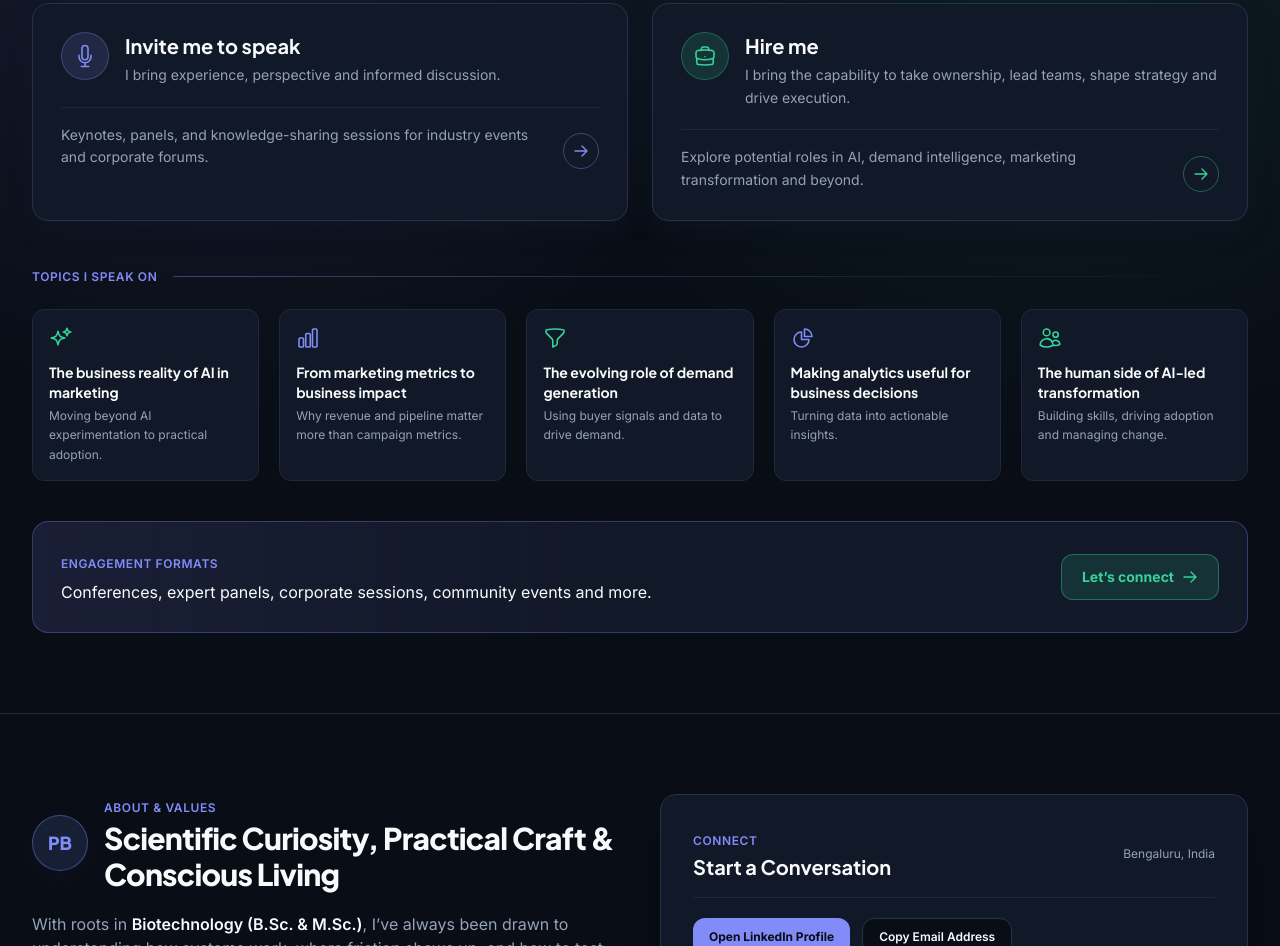
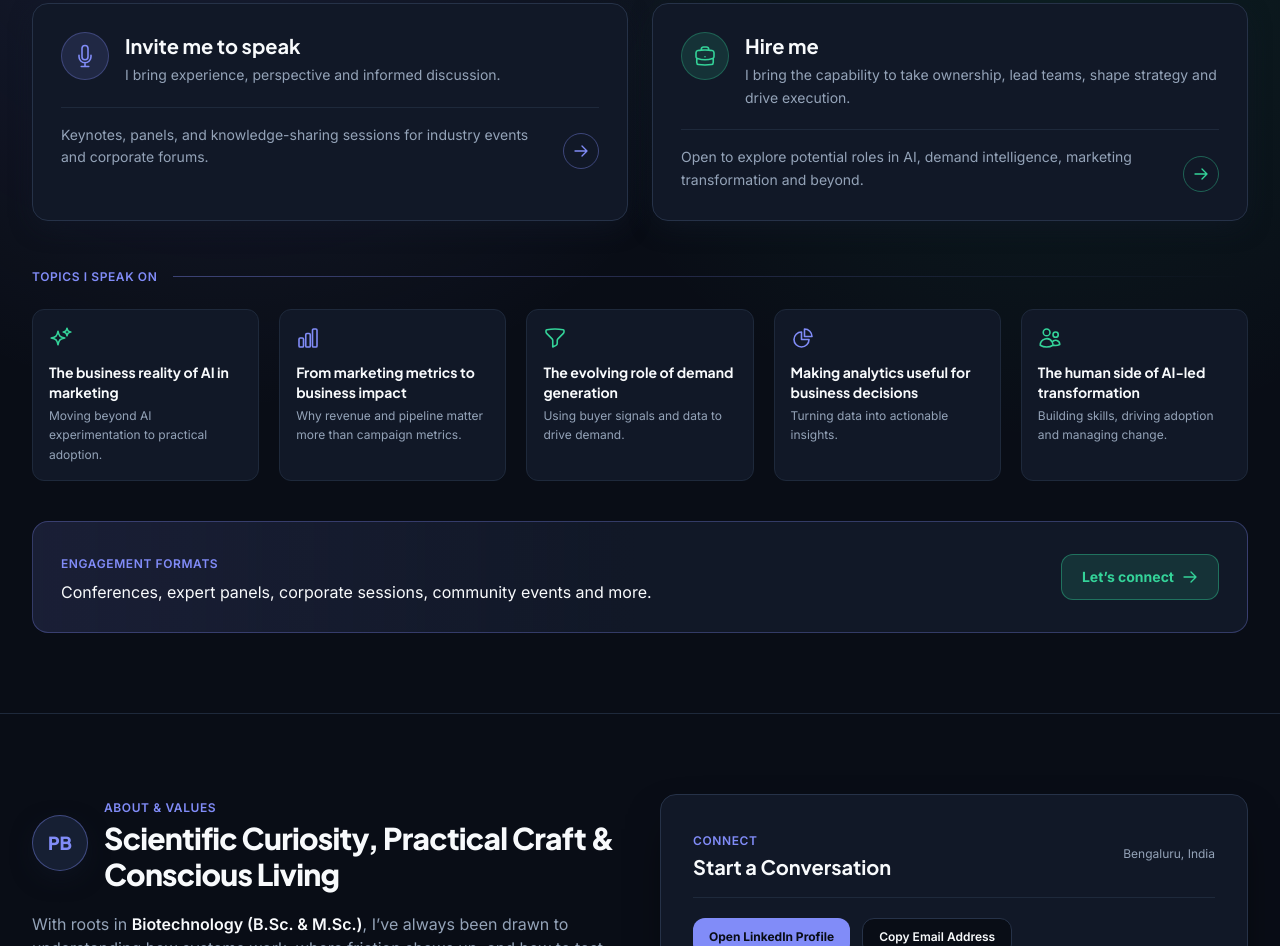
Before and after one commit to bhosalepriyanka87-ctrl/Portfolio, a plain HTML site: page index.html in a window 1280 px wide. Shown: the part 9111-10057 px from the top of the page. Drawn offline with nearby package versions, Linux system fonts and the light colour scheme.

Commit message:
Update Hire card copy

```diff
--- a/index.html
+++ b/index.html
@@ -996,7 +996,7 @@
 </div>
 </div>
 <div class="mt-5 flex items-end justify-between gap-4 border-t border-line pt-4">
-<p class="text-sm leading-relaxed text-muted">Explore potential roles in AI, demand intelligence, marketing transformation and beyond.</p>
+<p class="text-sm leading-relaxed text-muted">Open to explore potential roles in AI, demand intelligence, marketing transformation and beyond.</p>
 <span class="flex h-9 w-9 shrink-0 items-center justify-center rounded-full border border-emeraldGlow/40 text-emeraldGlow transition-colors group-hover:bg-emeraldGlow group-hover:text-surface">
 <svg class="h-4 w-4" fill="none" stroke="currentColor" stroke-width="2" viewBox="0 0 24 24"><path stroke-linecap="round" stroke-linejoin="round" d="M13.5 4.5L21 12m0 0l-7.5 7.5M21 12H3" /></svg>
 </span>
```
